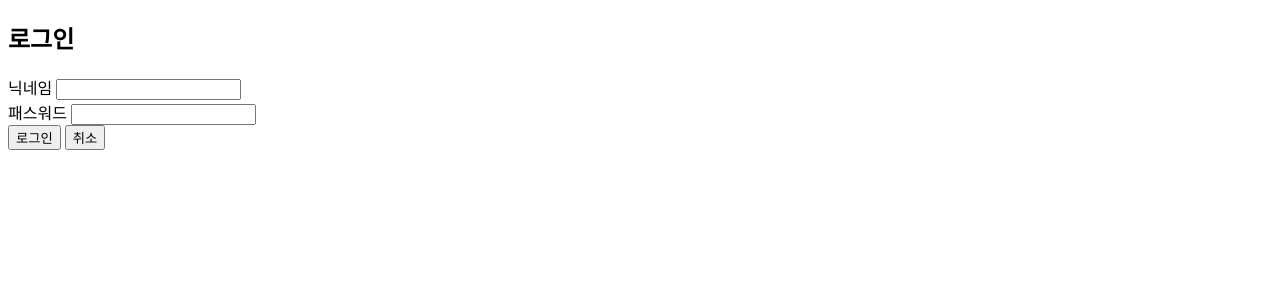
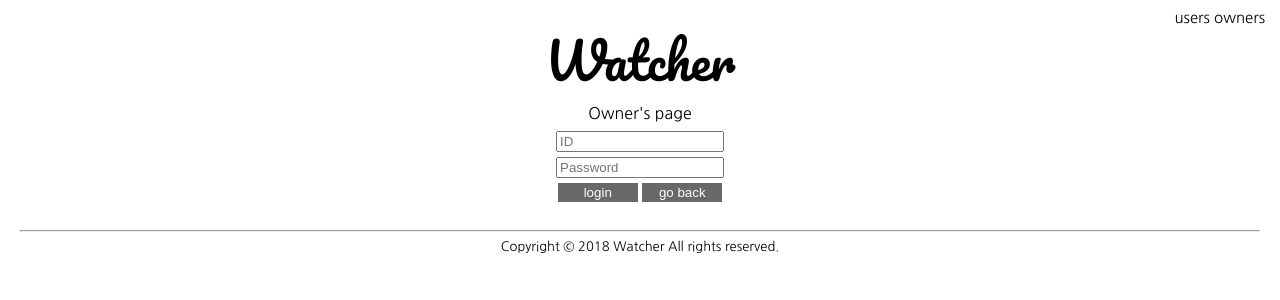
Before and after one commit to cocoa93/watcher-web, a Django app: page /owner/login/ in a window 1280 px wide. Shown: the top 300 px of the page. Run offline with Django 3.2, Linux system fonts and the light colour scheme.

Commit message:
메인 페이지 css 및 html

```diff
--- /dev/null
+++ b/ownerPage/static/ownerPage/footer.css
@@ -0,0 +1,8 @@
+.copyright {
+    font-size: 13px;
+    text-align: center;
+}
+
+.footer {
+    padding: 20px;
+}
--- /dev/null
+++ b/ownerPage/static/ownerPage/global.css
@@ -0,0 +1,7 @@
+@import url('https://fonts.googleapis.com/css?family=Nanum+Gothic');
+
+
+
+body{
+    font-family: 'Nanum Gothic', sans-serif;
+}
--- /dev/null
+++ b/ownerPage/static/ownerPage/header.css
@@ -0,0 +1,48 @@
+@import url('https://fonts.googleapis.com/css?family=Pacifico');
+
+.header {
+    width: 100%;
+}
+.header-top {
+    padding: 10px 10px 10px 10px;
+    text-align: right;
+}
+.page-title {
+    font-family: 'Pacifico', cursive;
+    font-size: 50px;
+    text-align: center;
+    margin: 0px 0px 20px 0px;
+}
+.member-title {
+    text-align: center;
+    margin: 0px 0px 10px 0px;
+}
+
+.members {
+    font-size: 15px;
+    margin: 0px 5px 0px 5px;
+}
+.member a{
+    text-decoration: none;
+    color: black;
+}
+.member a:hover{
+    color:dimgray;
+}
+
+.nav-bar__items{
+    display: flex;
+    justify-content: center;
+    margin: 0px 0px 20px 0px;
+}
+.nav-bar__item{
+    margin:  0px 30px 0px 30px;
+    text-align: center;}
+
+.nav-bar__item a{
+    text-decoration: none;
+    color: black;
+}
+.nav-bar__item a:hover{
+    color:dimgray;
+}
--- /dev/null
+++ b/ownerPage/static/ownerPage/login.css
@@ -0,0 +1,23 @@
+.login__login-tab {
+    text-align: center;
+}
+.form-group{
+    margin: 5px;
+}
+label {
+    display: none;
+}
+.form-control{
+    width: 160px;
+}
+button, .login-button {
+    background-color:dimgray;
+    color: white;
+    border: solid dimgray 1px;
+    width: 80px;
+}
+button:hover, .login-button:hover{
+    background-color:white;
+    color:black;
+    border:solid black 1px;
+}
--- /dev/null
+++ b/ownerPage/static/ownerPage/reset.css
@@ -0,0 +1,48 @@
+/* http://meyerweb.com/eric/tools/css/reset/
+   v2.0 | 20110126
+   License: none (public domain)
+*/
+
+html, body, div, span, applet, object, iframe,
+h1, h2, h3, h4, h5, h6, p, blockquote, pre,
+a, abbr, acronym, address, big, cite, code,
+del, dfn, em, img, ins, kbd, q, s, samp,
+small, strike, strong, sub, sup, tt, var,
+b, u, i, center,
+dl, dt, dd, ol, ul, li,
+fieldset, form, label, legend,
+table, caption, tbody, tfoot, thead, tr, th, td,
+article, aside, canvas, details, embed,
+figure, figcaption, footer, header, hgroup,
+menu, nav, output, ruby, section, summary,
+time, mark, audio, video {
+	margin: 0;
+	padding: 0;
+	border: 0;
+	font-size: 100%;
+	font: inherit;
+	vertical-align: baseline;
+}
+/* HTML5 display-role reset for older browsers */
+article, aside, details, figcaption, figure,
+footer, header, hgroup, menu, nav, section {
+	display: block;
+}
+body {
+	line-height: 1;
+}
+ol, ul {
+	list-style: none;
+}
+blockquote, q {
+	quotes: none;
+}
+blockquote:before, blockquote:after,
+q:before, q:after {
+	content: '';
+	content: none;
+}
+table {
+	border-collapse: collapse;
+	border-spacing: 0;
+}
--- /dev/null
+++ b/ownerPage/static/ownerPage/style.css
@@ -0,0 +1,4 @@
+@import 'reset.css';
+@import 'global.css';
+@import 'header.css';
+@import 'footer.css';
--- a/ownerPage/templates/registration/login.html
+++ b/ownerPage/templates/registration/login.html
@@ -2,14 +2,33 @@
 <html lang="en">
 <head>
     <meta charset="UTF-8">
-    <title>Title</title>
+    <title>owner's login page</title>
+    {% load static %}
+    <link rel="stylesheet" href="{%  static 'ownerPage/style.css' %}">
+    <link rel="stylesheet" href="{%  static 'ownerPage/login.css' %}">
 </head>
 <body>
-
-
+  <div class="header">
+    <div class="header-top">
+        <div class=members>
+            <span class="member">
+                <a href="user/">
+                users</a>
+            </span
+            ><span class="member">
+                <a href="">owners</a>
+            </span>
+        </div>
+    </div>
+    <h1 class=page-title>Watcher</h1>
+    <div class="header-bottom">
+        <h3 class=member-title>Owner's page</h3>
+    </div>
+  </div>
+      <main class="login">
+        <div class="login__login-tab">
           <form method="post" action="{% url 'login' %}" class="sign-in-form">
             {%csrf_token%}
-  <h2 class="sub-title"> 로그인 </h2>
             {% if form.errors %}
             <p>Your username and password didn't match. Please try again.</p>
             {% endif %}
@@ -22,19 +41,25 @@
                 {% endif %}
             {% endif %}
             <div class="form-group">
-    <label for="{{ form.username.id_for_label }}">닉네임</label>
-    <input class="form-control" id="{{ form.username.id_for_label }}" maxlength="15" name="{{ form.username.html_name }}" type="text" />
+              <label for="{{ form.username.id_for_label }}">id</label>
+              <input class="form-control" id="{{ form.username.id_for_label }}" maxlength="15" name="{{ form.username.html_name }}" type="text" placeholder="ID"/>
             </div>
             <div class="form-group">
-    <label for="{{ form.password.id_for_label }}">패스워드</label>
-    <input class="form-control" id="{{ form.password.id_for_label }}" maxlength="120" name="{{ form.password.html_name }}" type="password" />
+              <label for="{{ form.password.id_for_label }}">password</label>
+              <input class="form-control" id="{{ form.password.id_for_label }}" maxlength="120" name="{{ form.password.html_name }}" type="password" placeholder="Password" />
             </div>
-  <input type="submit" class="save btn btn-success" value="로그인">
+            <input class="login-button" type="submit" class="save btn btn-success" value="login">
             <a href="{% url 'index' %}">
-    <button type="button" class="btn btn-danger">취소</button>
+              <button type="button" class="btn btn-danger">go back</button>
             </a>
             <input type="hidden" name="next" value="{{ next }}" />
           </form>
+        </div>
+      </main>
 
+  <div class="footer">
+    <hr>
+    <div class="copyright" >Copyright © 2018 Watcher All rights reserved.</div>
+  </div>
 </body>
 </html>
--- a/ownerPage/urls.py
+++ b/ownerPage/urls.py
@@ -15,7 +15,7 @@ from django.contrib.auth import views as auth_views
 from ownerPage import views
 
 urlpatterns = [
-    path('',views.index,name='index'),
+    path('',views.index,name='main'),
     path('login/',auth_views.LoginView.as_view(),name='login'),
     path('profile/',views.profile,name='profile'),
     path('logout/',views.logout,name='logout'),
--- a/ownerPage/views.py
+++ b/ownerPage/views.py
@@ -7,11 +7,11 @@ from ownerPage.models import Owners
 
 
 def index(request):
-    return render(request, "ownerPage/index.html", {})
+    return render(request, "ownerPage/main.html", {})
 
 
 def main(request):
-    return render(request,"index.html",{})
+    return render(request, "index.html", {})
 
 
 def profile(request):
--- a/watcher/urls.py
+++ b/watcher/urls.py
@@ -21,5 +21,5 @@ from ownerPage import views
 urlpatterns = [
     path('admin/', admin.site.urls),
     path('owner/', include('ownerPage.urls'), name='owner'),
-    path('',views.main)
+    path('',views.main, name='index')
 ]
```
Also changed, not shown: ownerPage/templates/index.html (added, +45 -0 lines), ownerPage/templates/ownerPage/index.html (deleted, +0 -14 lines), ownerPage/templates/ownerPage/main.html (added, +36 -0 lines), templates/index.html (deleted, +0 -15 lines), watcher/settings.py (+14 -1 lines). Lines whose indentation alone changed are shown as unchanged.
